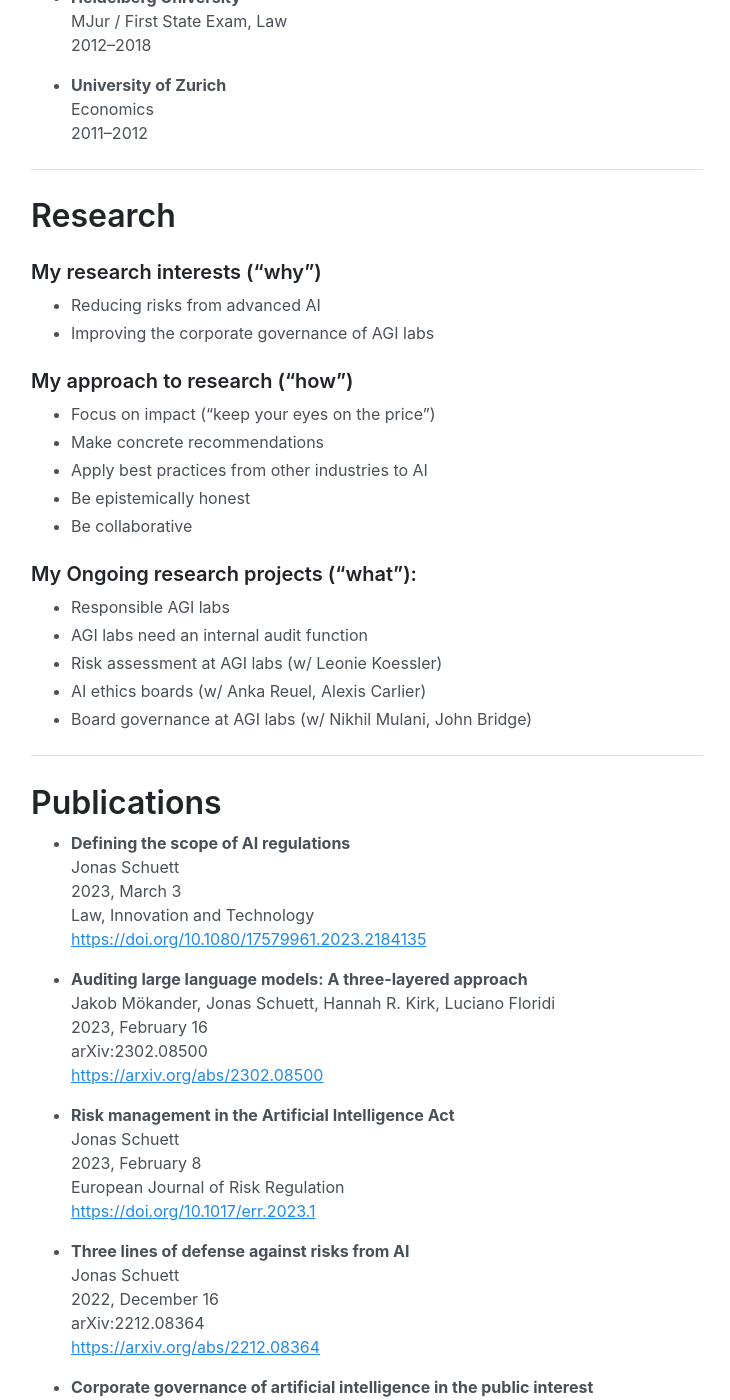
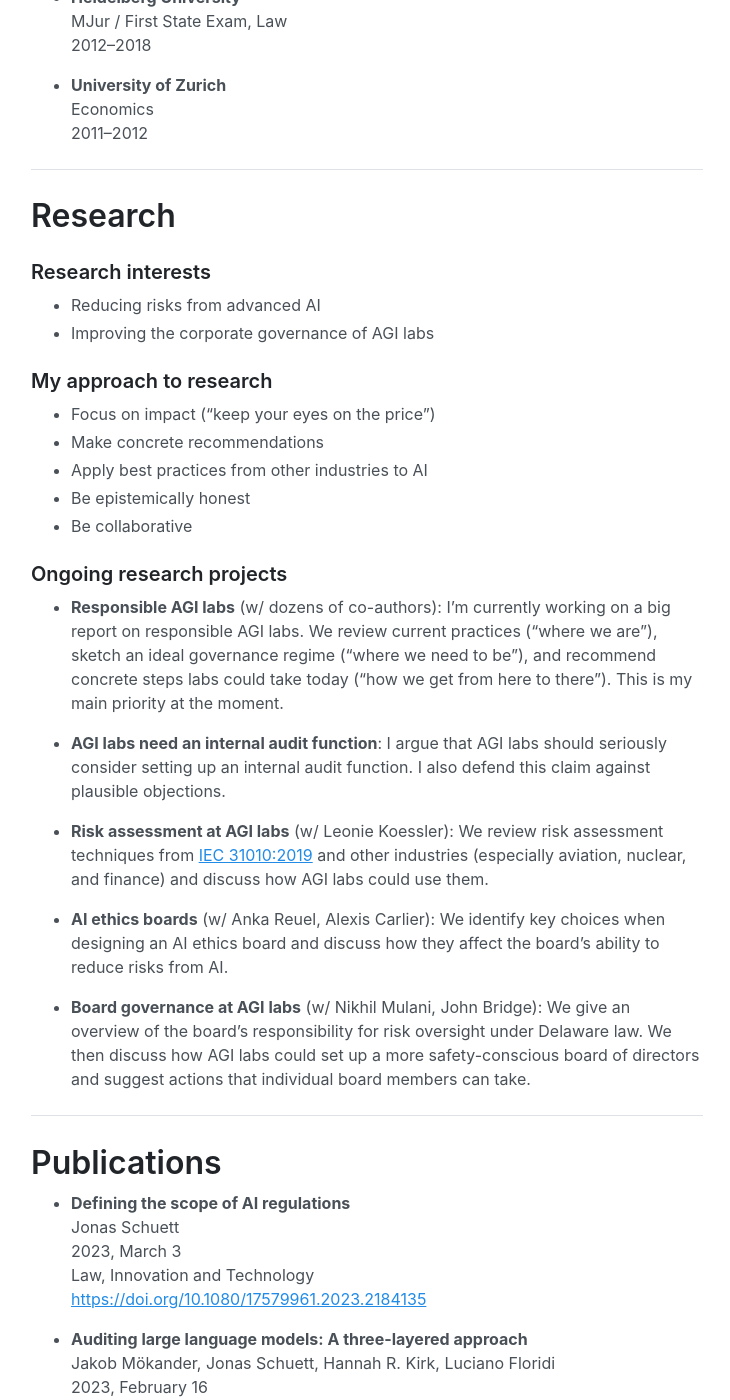
Before and after one commit to jonasschuett/jonasschuett.github.io, a Jekyll site: the page built from _posts/2020-04-04-introduction.md, in a window 1280 px wide and 1400 px high, scrolled down 968 px. Shown: the whole window, without its empty margins (273-1003 px from the left). Built offline with Jekyll 4.4.1, drawn with Linux system fonts in a browser that asks for light colours.

Commit message:
Update 2020-04-04-introduction.md

```diff
--- a/_posts/2020-04-04-introduction.md
+++ b/_posts/2020-04-04-introduction.md
@@ -46,23 +46,27 @@ Economics <br>
 
 # Research
 
-### My research interests (“why”)
+### Research interests
 - Reducing risks from advanced AI
 - Improving the corporate governance of AGI labs
 
-### My approach to research (“how”)
+### My approach to research
 - Focus on impact (“keep your eyes on the price”)
 - Make concrete recommendations
 - Apply best practices from other industries to AI
 - Be epistemically honest
 - Be collaborative
 
-### My Ongoing research projects (“what”):
-- Responsible AGI labs
-- AGI labs need an internal audit function
-- Risk assessment at AGI labs (w/ Leonie Koessler)
-- AI ethics boards (w/ Anka Reuel, Alexis Carlier)
-- Board governance at AGI labs (w/ Nikhil Mulani, John Bridge)
+### Ongoing research projects
+- **Responsible AGI labs** (w/ dozens of co-authors): I'm currently working on a big report on responsible AGI labs. We review current practices ("where we are"), sketch an ideal governance regime ("where we need to be"), and recommend concrete steps labs could take today ("how we get from here to there"). This is my main priority at the moment.
+
+- **AGI labs need an internal audit function**: I argue that AGI labs should seriously consider setting up an internal audit function. I also defend this claim against plausible objections.
+
+- **Risk assessment at AGI labs** (w/ Leonie Koessler): We review risk assessment techniques from [IEC 31010:2019](https://www.iso.org/standard/72140.html) and other industries (especially aviation, nuclear, and finance) and discuss how AGI labs could use them.
+
+- **AI ethics boards** (w/ Anka Reuel, Alexis Carlier): We identify key choices when designing an AI ethics board and discuss how they affect the board’s ability to reduce risks from AI.
+
+- **Board governance at AGI labs** (w/ Nikhil Mulani, John Bridge): We give an overview of the board’s responsibility for risk oversight under Delaware law. We then discuss how AGI labs could set up a more safety-conscious board of directors and suggest actions that individual board members can take.
 
 ---
 
```
